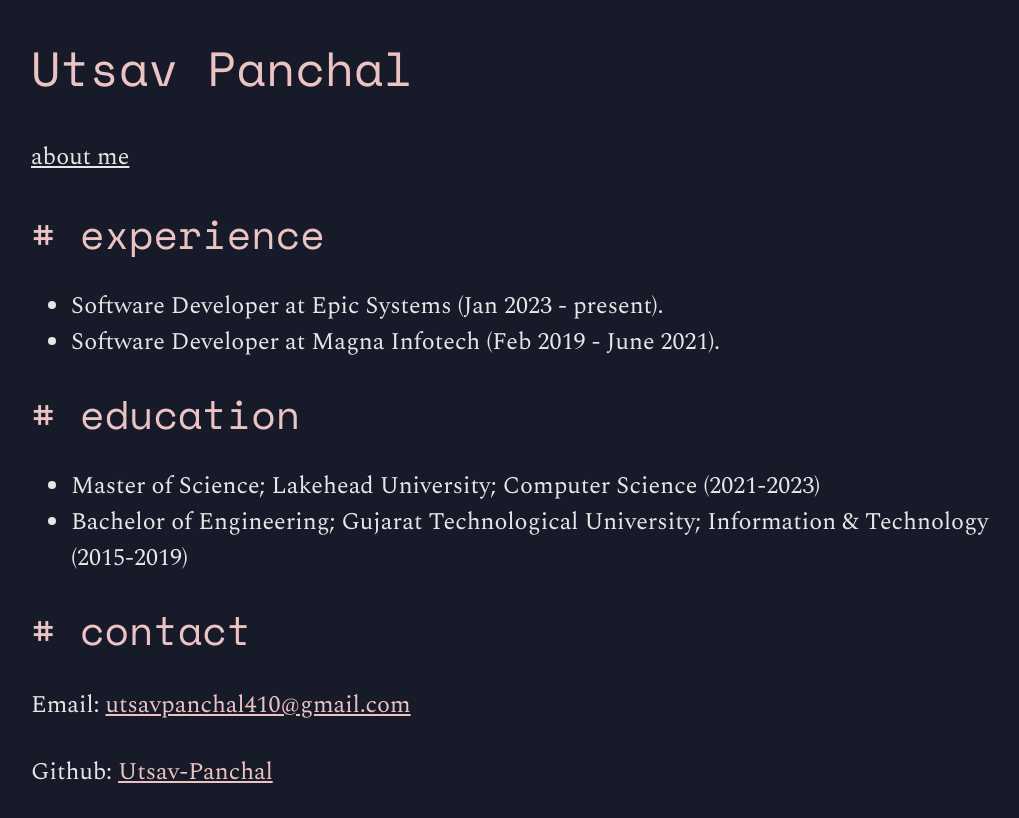
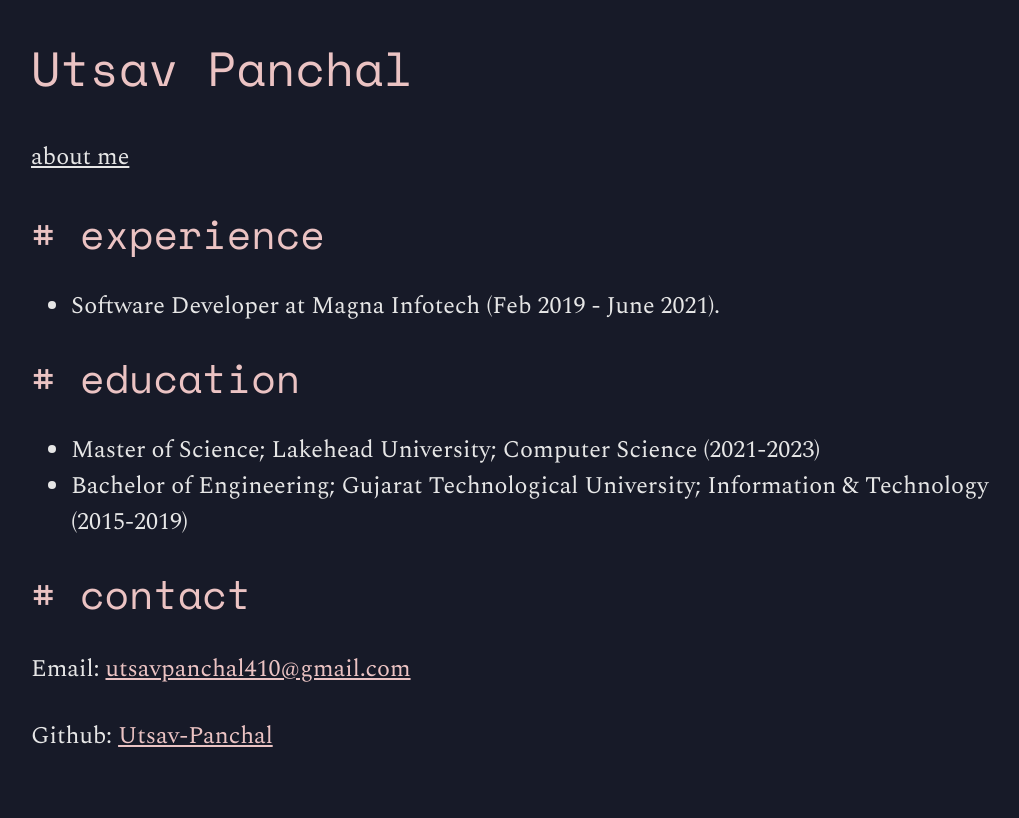
Before and after one commit to Utsav-Panchal/utsav-panchal.github.io, a plain HTML site: page about.html in a window 1280 px wide. Shown: the whole page, without its empty margins (109-1128 px from the left). Drawn offline with nearby package versions, Linux system fonts and the light colour scheme.

Commit message:
Update about.html

```diff
--- a/about.html
+++ b/about.html
@@ -25,7 +25,7 @@
         <section class="mb-8">
             <h2 class="text-3xl font-bold mb-4"># experience</h2>
             <ul class="list-disc pl-5 space-y-2">
-                <li>Software Developer at Epic Systems (Jan 2023 - present).</li>
+               <!-- <li>Software Developer at Epic Systems (Jan 2023 - present).</li> -->
                 <li>Software Developer at Magna Infotech (Feb 2019 - June 2021).</li>
             </ul>
         </section>
```
